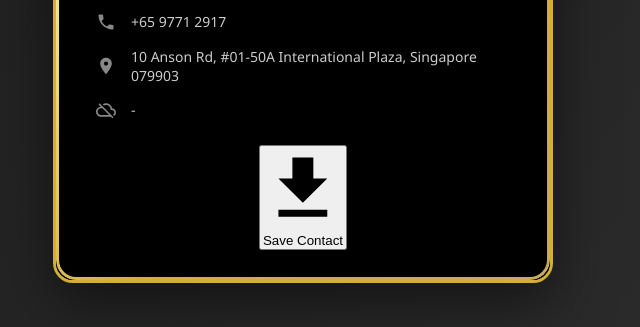
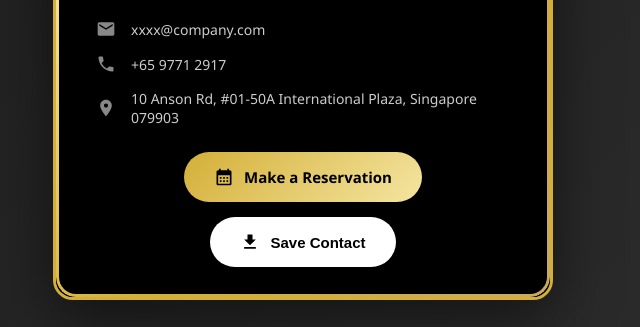
Before and after one commit to doudouey-svg/HonoDigitalCard, a plain HTML site: page index.html in a window 1280 px wide. Shown: the part 473-800 px from the top of the page, without its empty margins (337-977 px from the left). Drawn offline with Linux system fonts and the light colour scheme.

Commit message:
Replace download button with reservation link and button

```diff
--- a/index.html
+++ b/index.html
@@ -48,7 +48,7 @@
                     <span id="address">-</span>
                 </div>
 
-                <div class="contact-item">
+                <div class="contact-item" id="websiteContainer" style="display: none;">
                     <svg viewBox="0 0 24 24" xmlns="http://www.w3.org/2000/svg">
                         <path d="M19.35 10.04C18.67 6.59 15.64 4 12 4c-1.48 0-2.85.43-4.01 1.17l1.46 1.46C10.21 6.23 11.08 6 12 6c3.04 0 5.5 2.46 5.5 5.5v.5H19c1.66 0 3 1.34 3 3 0 1.13-.64 2.11-1.56 2.62l1.45 1.45C23.16 18.16 24 16.68 24 15c0-2.64-2.05-4.78-4.65-4.96zM3 5.27l2.75 2.74C2.56 8.15 0 10.77 0 14c0 3.31 2.69 6 6 6h11.73l2 2L21 20.73 4.27 4 3 5.27zM7.73 10l8 8H6c-2.21 0-4-1.79-4-4s1.79-4 4-4h1.73z"/>
                     </svg>
@@ -56,12 +56,20 @@
                 </div>
             </div>
 
-            <button class="download-btn" onclick="downloadVCard()">
-                <svg viewBox="0 0 24 24" fill="currentColor" xmlns="http://www.w3.org/2000/svg">
-                    <path d="M19 9h-4V3H9v6H5l7 7 7-7zM5 18v2h14v-2H5z"/>
-                </svg>
-                Save Contact
-            </button>
+            <div class="button-container">
+                <a href="#" class="btn btn-reserve" id="reserveBtn" target="_blank">
+                    <svg viewBox="0 0 24 24" fill="currentColor" xmlns="http://www.w3.org/2000/svg">
+                        <path d="M19 4h-1V2h-2v2H8V2H6v2H5c-1.11 0-1.99.9-1.99 2L3 20c0 1.1.89 2 2 2h14c1.1 0 2-.9 2-2V6c0-1.1-.9-2-2-2zm0 16H5V10h14v10zM9 14H7v-2h2v2zm4 0h-2v-2h2v2zm4 0h-2v-2h2v2zm-8 4H7v-2h2v2zm4 0h-2v-2h2v2zm4 0h-2v-2h2v2z"/>
+                    </svg>
+                    Make a Reservation
+                </a>
+                <button class="btn" onclick="downloadVCard()">
+                    <svg viewBox="0 0 24 24" fill="currentColor" xmlns="http://www.w3.org/2000/svg">
+                        <path d="M19 9h-4V3H9v6H5l7 7 7-7zM5 18v2h14v-2H5z"/>
+                    </svg>
+                    Save Contact
+                </button>
+            </div>
         </div>
     </div>
 
```
